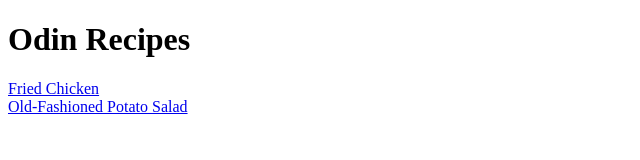
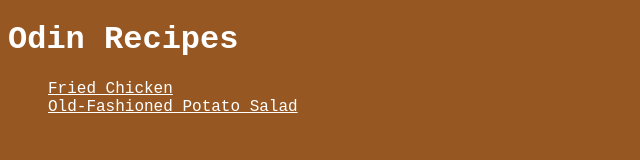
Before and after one commit to kamivour/odin-recipes, a plain HTML site: page index.html in a window 1280 px wide. Shown: the whole page, without its empty margins (0-640 px from the left). Drawn offline with Linux system fonts and the light colour scheme.

Commit message:
Change text and page colors

```diff
--- /dev/null
+++ b/css/style.css
@@ -0,0 +1,10 @@
+.recipes-list {
+  list-style-type: none;
+}
+body {
+  background-color: #975722; /* A dark gray */
+}
+* {
+  color: white;
+  font-family: 'Courier New', Courier, monospace;
+}
--- a/index.html
+++ b/index.html
@@ -2,11 +2,15 @@
 <html>
 <head>
     <meta charset="UTF-8" />
+    <meta name="viewport" content="width=device-width, initial-scale=1.0">
     <title>Odin Recipes</title>
+    <link rel="stylesheet" href="css/style.css">
 </head>
 <body>
     <h1>Odin Recipes</h1>
-        <div><a href="recipes/fried_chicken.html">Fried Chicken</a></div>
-        <div><a href="recipes/oldfashioned_potato_salad.html">Old-Fashioned Potato Salad</a></div>
+    <ul class="recipes-list">
+        <li><a href="recipes/fried_chicken.html">Fried Chicken</a></li>
+        <li><a href="recipes/oldfashioned_potato_salad.html">Old-Fashioned Potato Salad</a></li>
+    </ul>
 </body>
 </html>
```
